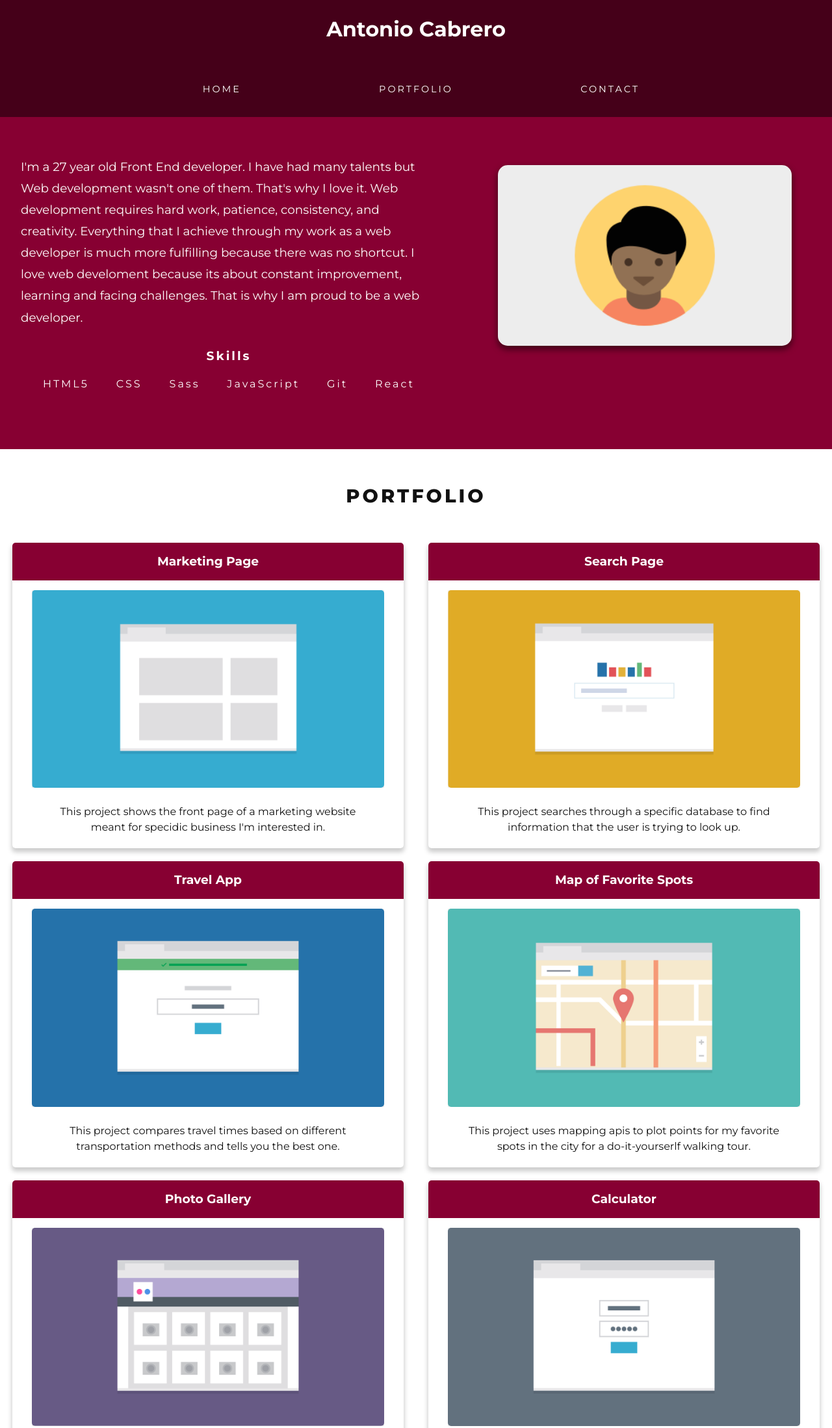
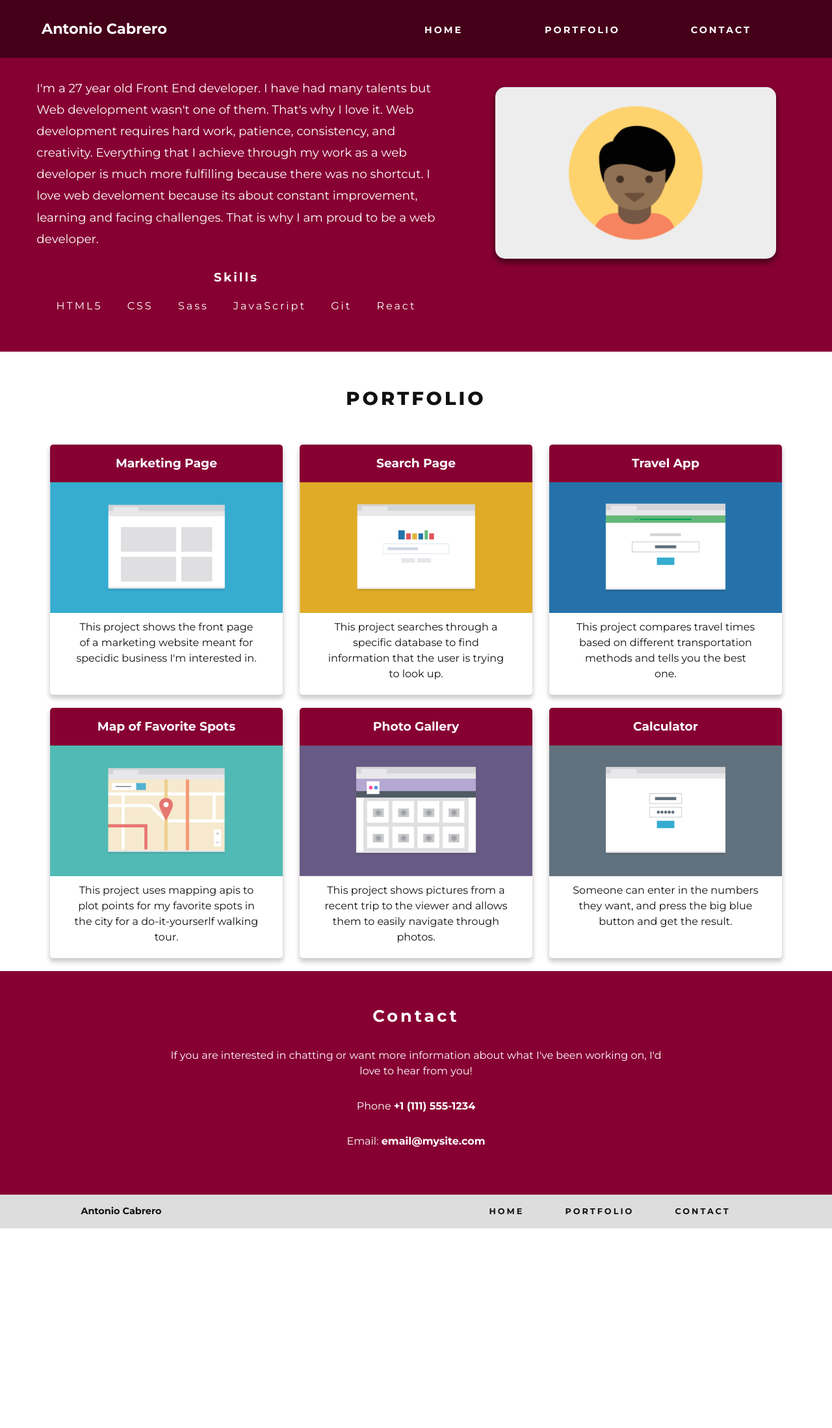
Before and after one commit to Antonio-Cabrero/Responsive-site, a plain HTML site: page index.html in a window 1280 px wide. Shown: the top 2197 px of the page at 65% size. After the commit the page ends 1890 px from the top, so only its background shows below. Drawn offline with Linux system fonts and the light colour scheme.

Commit message:
Desktop styling query

```diff
--- a/css/style.css
+++ b/css/style.css
@@ -120,9 +120,11 @@ footer {
   display: flex;
   justify-content: center;
   margin: 0 auto;
+  width: 90%;
   margin-top: 2.8em;
 }
   .profile-picture img {
+    width: 100%;
     display: block;
     border-radius: 15px;
     box-shadow: 0 5px 10px 1px #450019;
@@ -221,14 +223,20 @@ background-color: #870032;
   display: flex;
   justify-content: space-around;
 }
-  .main-footer p{
-    font-weight: bold;
-    display: block;
+  .main-footer h3 {
+    font-size: 0.9rem;
+    font-weight: 700;
   }
 
 .footer-nav {
   display: none;
 }
+
+.back-to-top {
+  font-size: 0.9rem;
+  font-weight: 700;
+}
+
   /* =================================
     Media Queries
   ==================================== */
@@ -278,6 +286,7 @@ background-color: #870032;
     text-align: left;
   }
 
+
 #Projects {
   display: flex;
   flex-wrap: wrap;
@@ -290,7 +299,6 @@ background-color: #870032;
 .card {
   display: inline-block;
   width: 47%;
-
 }
 
 .contact-wrap {
@@ -319,5 +327,65 @@ background-color: #870032;
 
 @media (min-width: 1024px) {
 
+.header-wrap {
+  flex-direction: row;
+}
+  .header-wrap h1 {
+    text-align: left;
+    font-size: 1.4em;
+    margin-left: 5%;
+    width: 20%;
+  }
 
+.main-nav {
+  margin-right: 5%;
+  width: 50%
 }
+  .main-nav li {
+    justify-content: flex-end;
+  }
+    .main-nav a {
+    font-weight: 700;
+    }
+
+#About {
+  padding: 0 2%;
+}
+
+#Projects {
+  width: 90%;
+}
+
+.project {
+  width: auto;
+  margin: 0;
+}
+
+.card {
+  display: inline-block;
+  width: 31%;
+}
+  .card img {
+  border-radius: 0;
+  }
+}
+
+.main-footer {
+  padding: 0;
+}
+.main-footer h3 {
+   padding: 15px 0;
+   color: #111;
+   font-weight: 700;
+}
+
+.footer-nav {
+  justify-content: space-between;
+  width: 30%;
+  margin-right: 2%;
+}
+
+
+  .footer-nav a{
+    font-weight: 700;
+  }
--- a/index.html
+++ b/index.html
@@ -95,10 +95,10 @@
     </div>
   </div>
   <footer class="main-footer">
-    <p>Antonio Cabrero</p>
+    <h3>Antonio Cabrero</h3>
     <p class="back-to-top"><a href="#Top">BACK TO TOP</a></p>
     <ul class="footer-nav">
-      <li ><a href="#About">HOME</a></li>
+      <li ><a href="#Top">HOME</a></li>
       <li ><a href="#Projects">PORTFOLIO</a></li>
       <li ><a href="#Contact">CONTACT</a></li>
     </ul>
```
Lines whose indentation alone changed are shown as unchanged.
